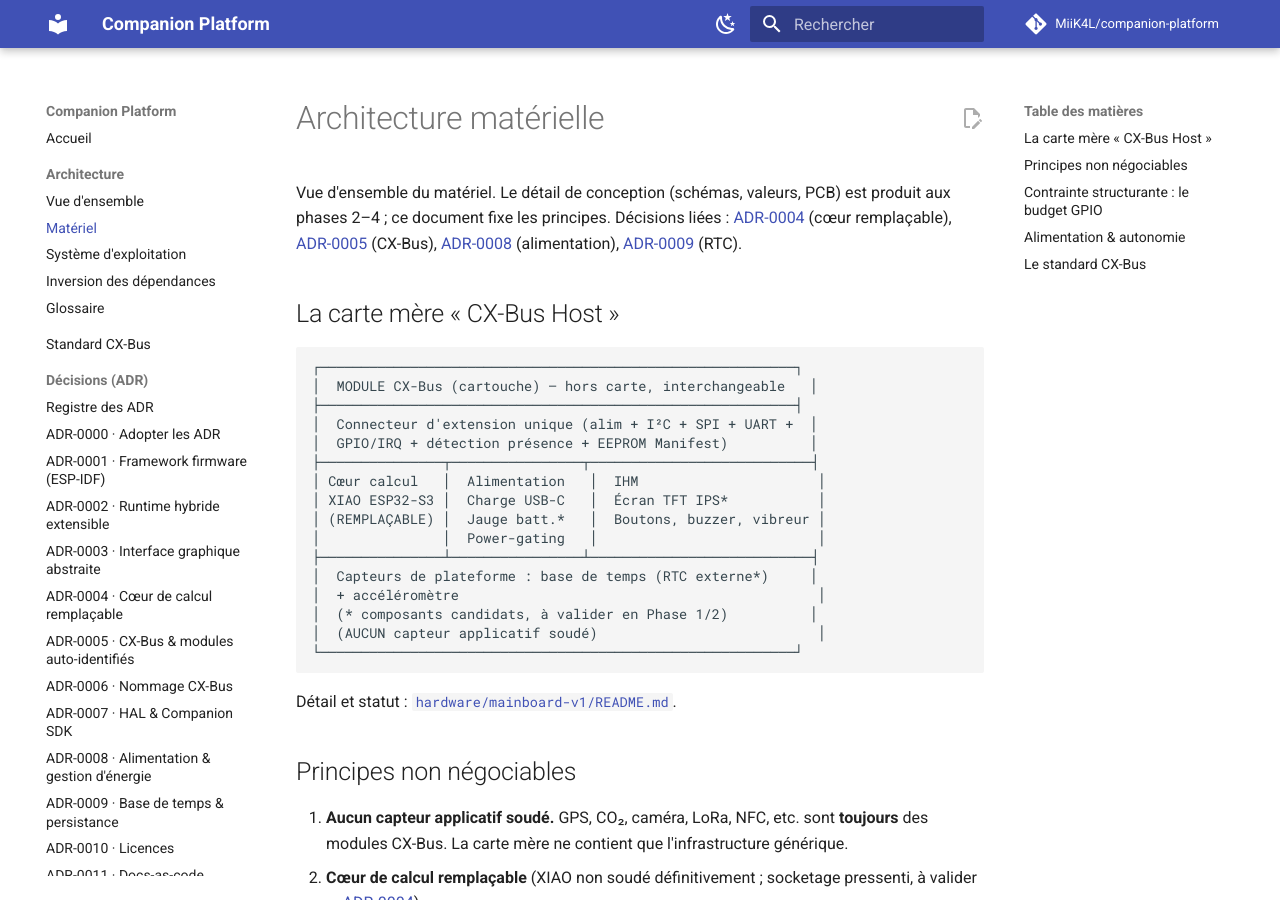
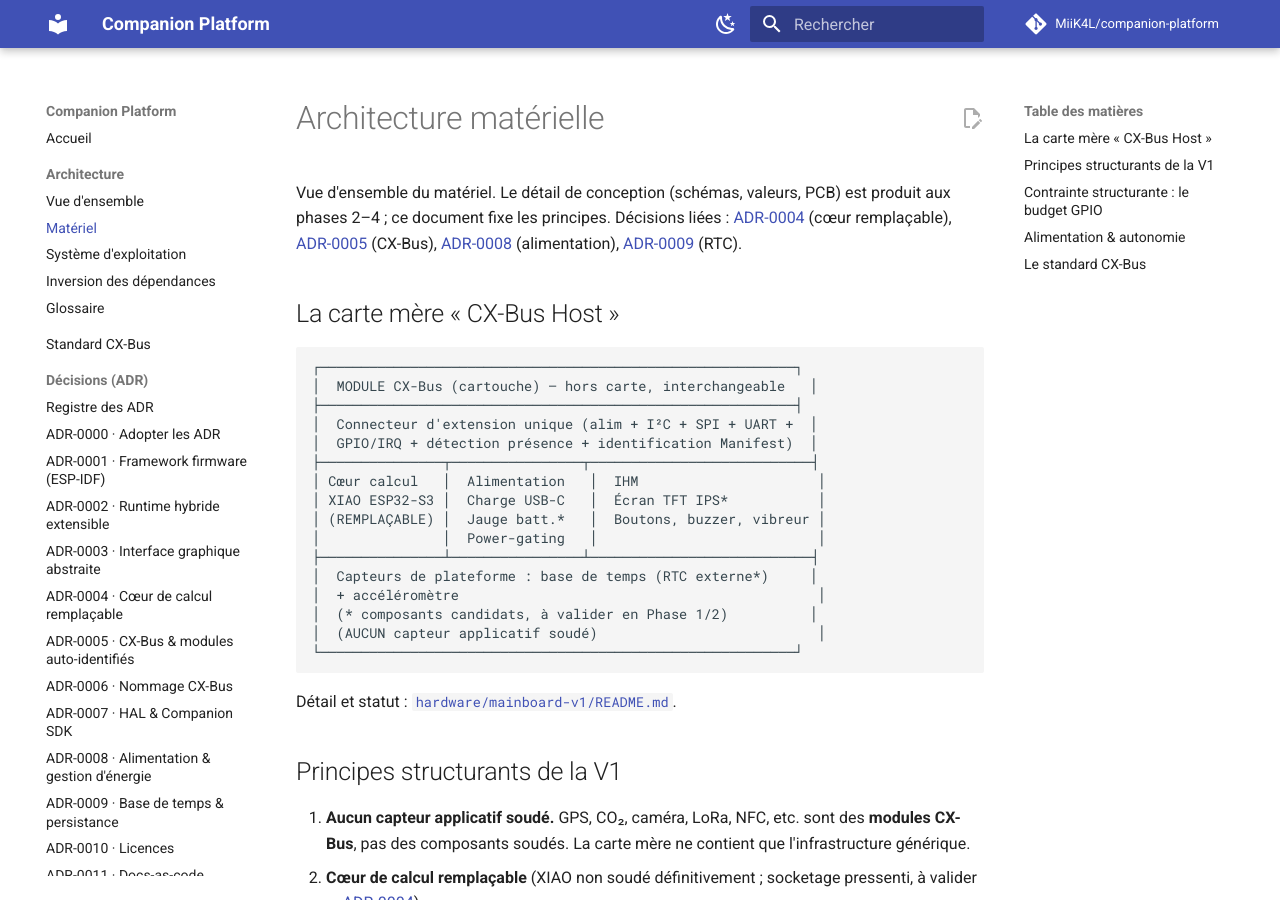
Before and after one commit to MiiK4L/companion-platform, an MkDocs documentation site: the page built from docs/architecture/hardware.md, in a window 1280 px wide and 900 px high. Built offline with MkDocs 1.6.1 and Material for MkDocs 9.7.7, drawn with Linux system fonts in a browser that asks for light colours; comment, search, counter and statistics services are not loaded; some of the changed text lies outside the part shown.

Commit message:
docs(cx-bus): neutralise les derniers résidus EEPROM et absolus
EEPROM presentee comme support/mecanisme d'identification candidat
(index passerelle, hardware, ADR-0006, CONTRIBUTING, manifest). hardware
: 'Principes structurants de la V1' (au lieu de 'non negociables') et
'toujours' adouci.

```diff
--- a/docs/architecture/hardware.md
+++ b/docs/architecture/hardware.md
@@ -20,7 +20,7 @@ produit aux phases 2–4 ; ce document fixe les principes. Décisions liées :
 │  MODULE CX-Bus (cartouche) — hors carte, interchangeable   │
 ├──────────────────────────────────────────────────────────┤
 │  Connecteur d'extension unique (alim + I²C + SPI + UART +  │
-│  GPIO/IRQ + détection présence + EEPROM Manifest)          │
+│  GPIO/IRQ + détection présence + identification Manifest)  │
 ├───────────────┬────────────────┬───────────────────────────┤
 │ Cœur calcul   │  Alimentation   │  IHM                      │
 │ XIAO ESP32-S3 │  Charge USB-C   │  Écran TFT IPS*           │
@@ -36,11 +36,11 @@ produit aux phases 2–4 ; ce document fixe les principes. Décisions liées :
 
 Détail et statut : [`hardware/mainboard-v1/README.md`](../../hardware/mainboard-v1/README.md).
 
-## Principes non négociables
+## Principes structurants de la V1
 
 1. **Aucun capteur applicatif soudé.** GPS, CO₂, caméra, LoRa, NFC, etc. sont
-   **toujours** des modules CX-Bus. La carte mère ne contient que
-   l'infrastructure générique.
+   des **modules CX-Bus**, pas des composants soudés. La carte mère ne contient
+   que l'infrastructure générique.
 2. **Cœur de calcul remplaçable** (XIAO non soudé définitivement ; socketage pressenti, à valider — [ADR-0004](../adr/0004-coeur-de-calcul-socket.md)).
 3. **Un connecteur d'extension unique**, identique pour tous les modules
    ([standard CX-Bus](../../standards/cx-bus/README.md)).
@@ -82,6 +82,7 @@ Voir [ADR-0008](../adr/0008-architecture-alimentation.md).
 ## Le standard CX-Bus
 
 Le connecteur, le brochage, l'alimentation, la détection, le protocole, le
-format mécanique et l'identification (CX-Bus Manifest en EEPROM) sont définis
-par le standard : [`standards/cx-bus/`](../../standards/cx-bus/README.md). La
+format mécanique et l'identification (CX-Bus Manifest ; support d'identification
+candidat, EEPROM I²C pressentie) sont définis par le standard :
+[`standards/cx-bus/`](../../standards/cx-bus/README.md). La
 spécification détaillée est produite en **Phase 1**.
```
Also changed, not shown: CONTRIBUTING.md (+1 -1 lines), docs/adr/0006-nommage-cx-bus.md (+1 -1 lines), docs/standards/cx-bus.md (+2 -2 lines), standards/cx-bus/cx-bus-manifest.md (+1 -1 lines).
